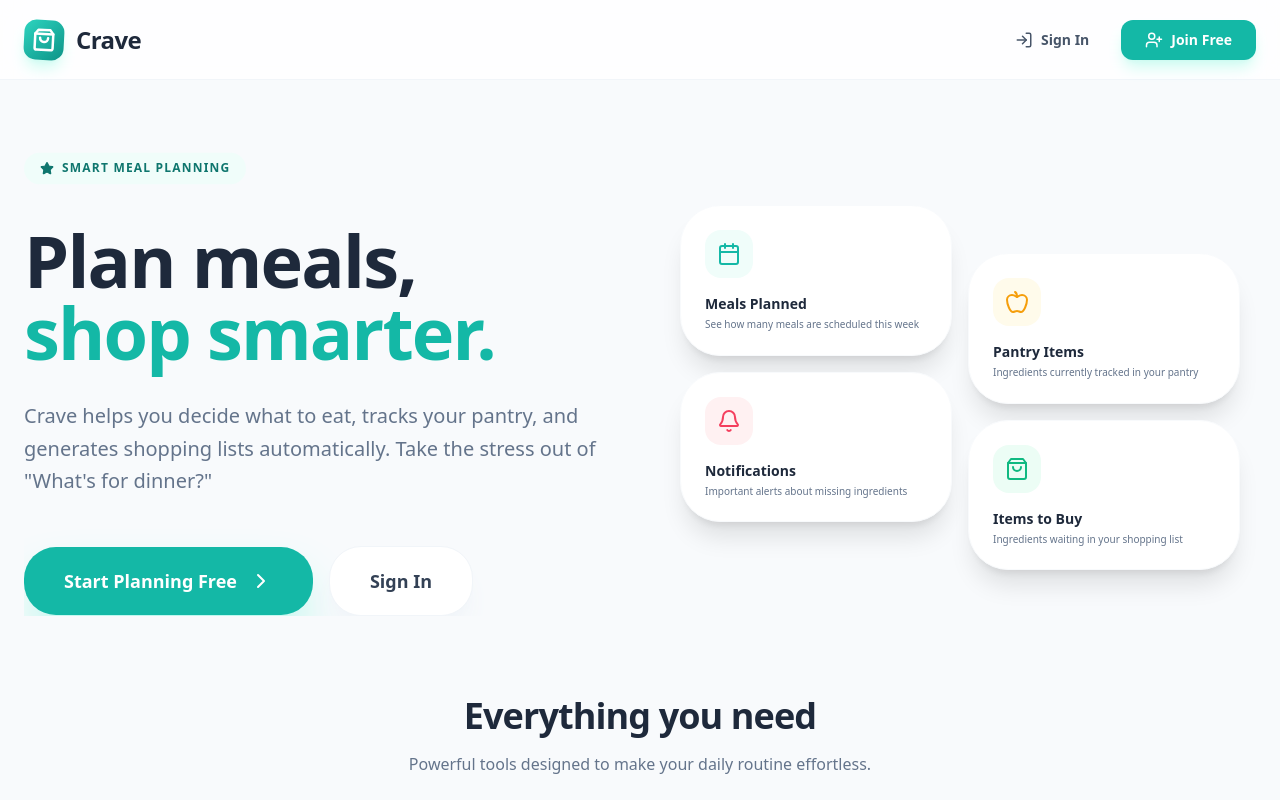
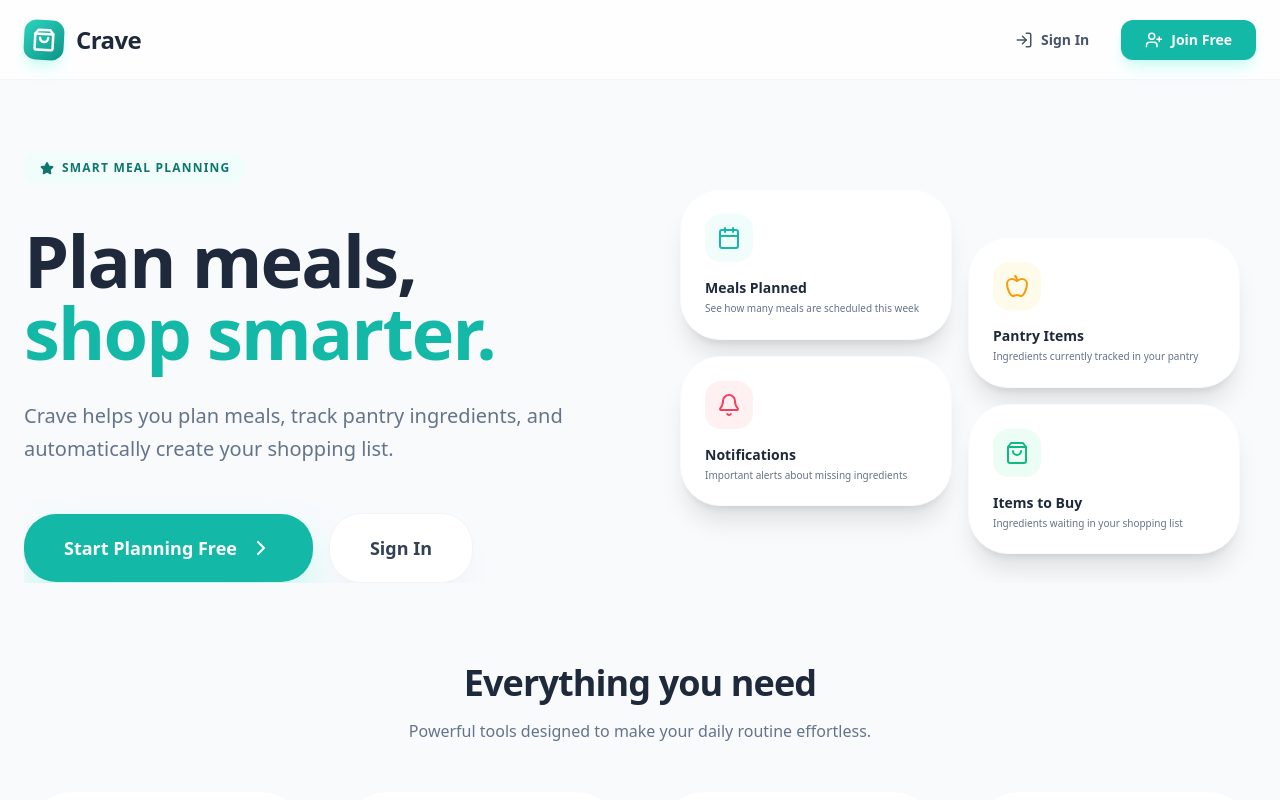
Before and after one commit to Kalpiekanayake/meal-planner-app, a React (Vite) app in the folder frontend/: page / in a window 1280 px wide. Shown: the top 800 px of the page. Built offline with nearby package versions, Linux system fonts and the light colour scheme.

Commit message:
Improve home page hero text, button label

```diff
--- a/frontend/src/pages/HomePage.tsx
+++ b/frontend/src/pages/HomePage.tsx
@@ -59,7 +59,7 @@ const HomePage: React.FC = () => {
               <span className="text-teal-500 text-glow-teal">shop smarter.</span>
             </h1>
             <p className="text-xl text-slate-500 font-medium max-w-2xl leading-relaxed">
-              Crave helps you decide what to eat, tracks your pantry, and generates shopping lists automatically. Take the stress out of "What's for dinner?"
+              Crave helps you plan meals, track pantry ingredients, and automatically create your shopping list.
             </p>
             <div className="flex flex-col sm:flex-row items-center gap-4 justify-center lg:justify-start pt-4">
               {user ? (
@@ -67,7 +67,7 @@ const HomePage: React.FC = () => {
                   to="/planner"
                   className="px-10 py-5 bg-teal-500 text-white rounded-[2rem] font-black text-lg shadow-2xl shadow-teal-200 hover:bg-teal-600 transition-all active:scale-95 flex items-center gap-3"
                 >
-                  Go to Dashboard <ChevronRight size={24} />
+                  Start Planning <ChevronRight size={24} />
                 </Link>
               ) : (
                 <>
```
